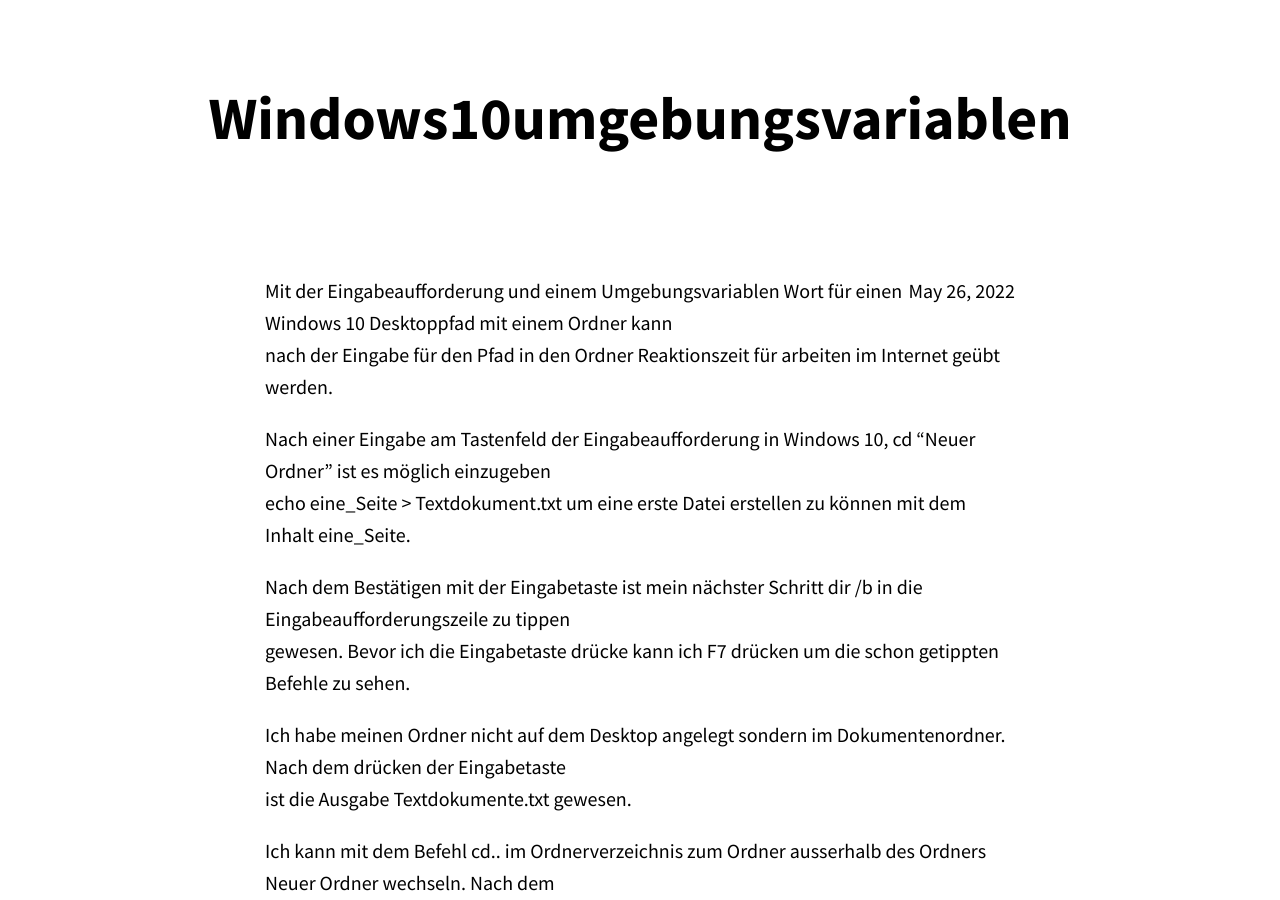
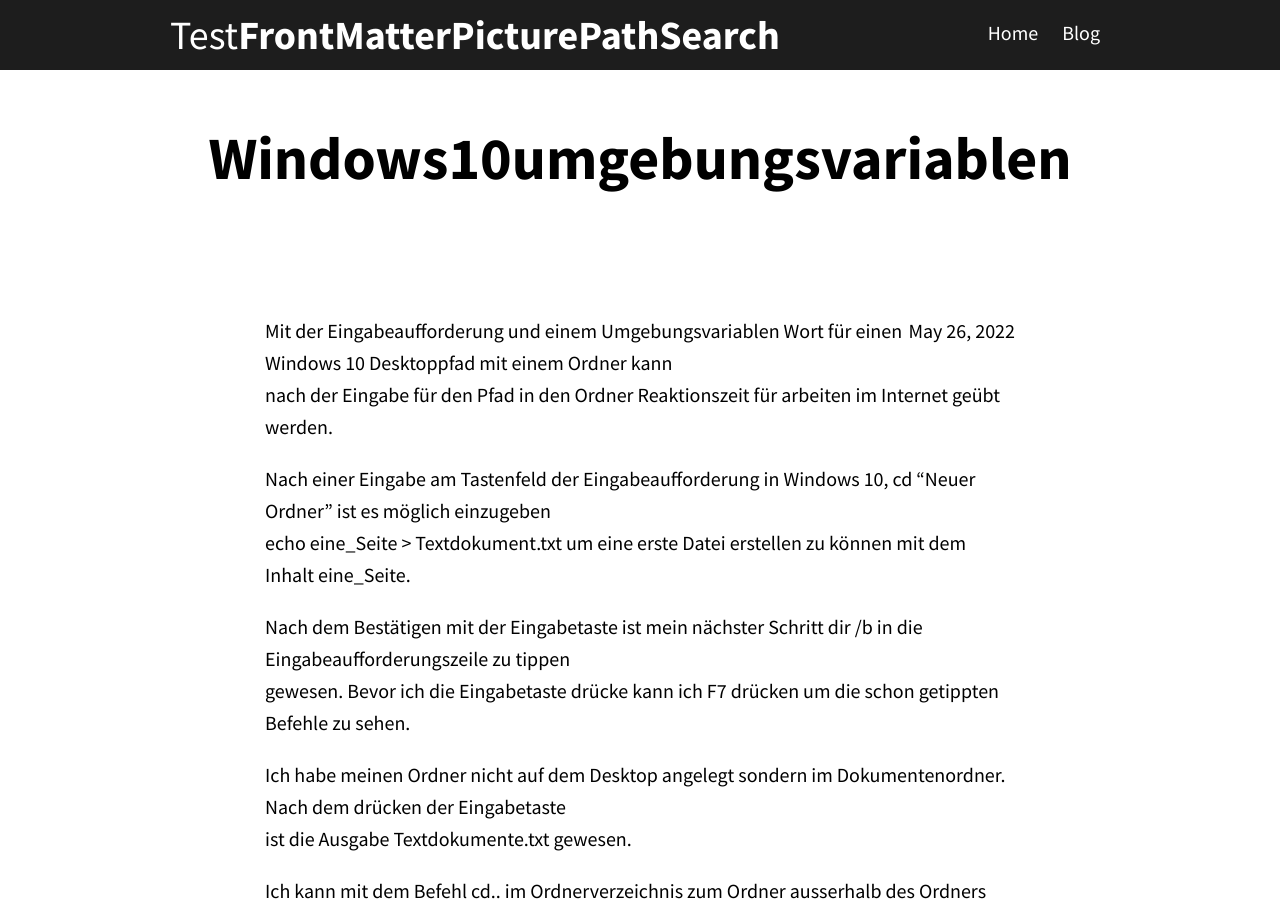
Before and after one commit to ledlightjungledStefan/Osterei, a Jekyll site: the page built from _posts/2022-05-26-Windows10Umgebungsvariablen.markdown, in a window 1280 px wide and 900 px high. Built offline with Jekyll 4.4.1, drawn with Linux system fonts in a browser that asks for light colours.

Commit message:
Update default.html

```diff
--- a/_layouts/default.html
+++ b/_layouts/default.html
@@ -7,10 +7,24 @@
 		<link rel="stylesheet" href="http://fonts.googleapis.com/css?family=Source+Sans+Pro:200,300,400,700" media="all">
 	</head>
 	<body>
+		<header>
+			<div class="container">
+				<nav class="main-nav">
+					<ul>
+						<li><a href="/">Home</a></li>
+						<li><a href="/blog.html">Blog</a></li>
+					</ul>
+				</nav>
+				<h1><a href="/">Test<strong>FrontMatterPicturePathSearch</strong></a></h1>
+			</div>
+		</header>
 		<div class="content">
-<div class="container" style="padding: 30px 0 0 0">
-	{{ content }}
-</div>
+			{{ content }}
 		</div>
+		<footer>
+			<div class="container">
+				<p class="center-text"></a></p>
+			</div>
+		</footer>
 	</body>
 </html>
```
